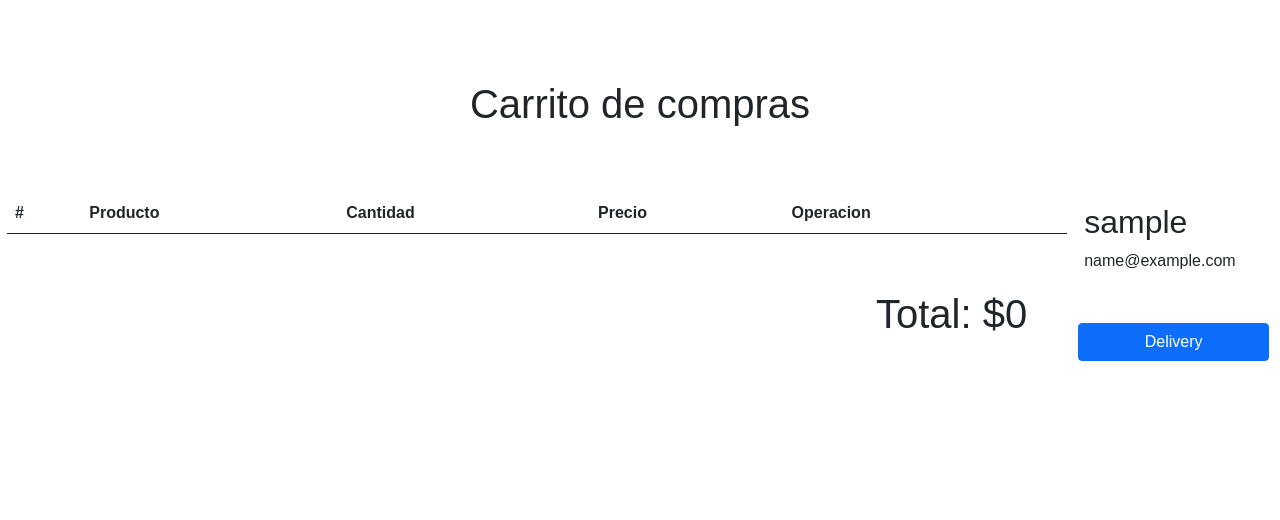
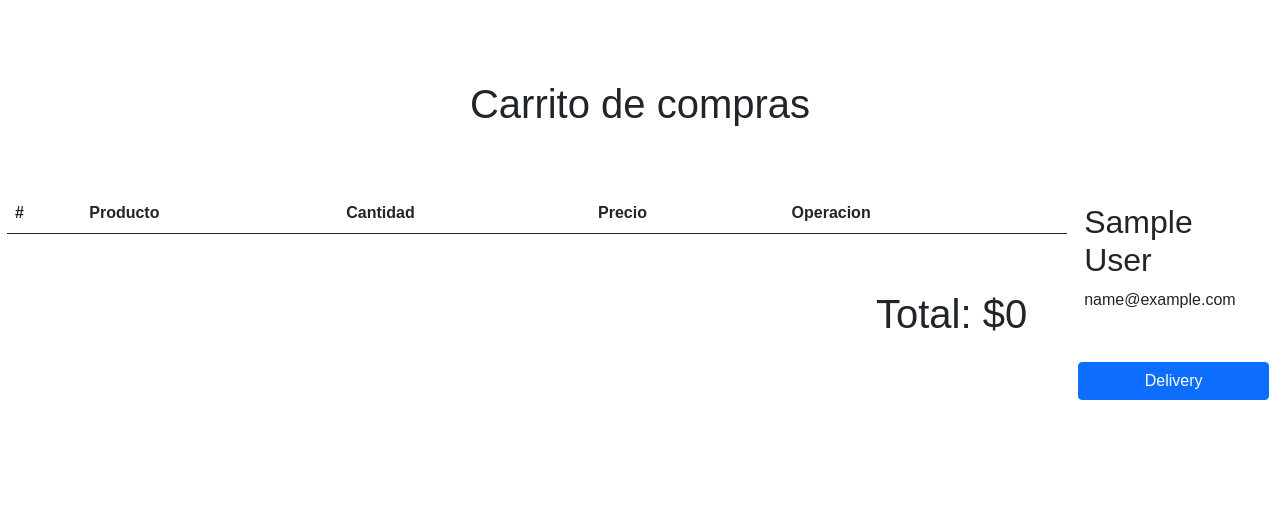
Before and after one commit to xJonathanMx/sitio, a Django app: page /carrito/ in a window 1280 px wide. Shown: the part 108-628 px from the top of the page. Run offline with Django 5.2, Linux system fonts and the light colour scheme; the visitor is signed in with stand-in values (Sample User, id 1); lists and menus that the app fills with data are empty; some libraries are stand-ins or nearby versions.

Commit message:
solucionando-detallles

```diff
--- a/aplicacion/templates/aplicacion/carrito.html
+++ b/aplicacion/templates/aplicacion/carrito.html
@@ -46,7 +46,9 @@
                 <li class="active"><a href="{% url "carrito" %}">Carrito</a></li>
                 {% if user.is_authenticated %}
                 <li> {{ user.username }}</li>
-                <li><a href="{% url "admins"%}">Admin</a></li>
+                {% if user.is_staff %}
+                  <li><a href="{% url "admins"%}">Admin</a></li>
+                {% endif %}
                     <li><a href="{% url 'logout' %}">Cerrar sesión</a></li>
                 {% else %}
                     <li><a href="{% url 'login' %}">Login</a></li>
@@ -111,7 +113,7 @@
 
       <div class="contenedor-datos">
         <div class="datos-personales">
-          <h2 class="nombre-usuario">{{user.username}}</h2>
+          <h2 class="nombre-usuario">{{user.first_name}} {{user.last_name}}</h2>
           <p class="correo">{{user.email}}</p>
         </div>
 
--- a/aplicacion/templates/aplicacion/carta.html
+++ b/aplicacion/templates/aplicacion/carta.html
@@ -26,7 +26,9 @@
                     <li><a href="{% url "pedidos"%}">Mis Pedidos</a></li>
                     <li><a href="{% url "carrito" %}">Carrito</a></li>
                     <li> {{ user.username }}</li>
-                    <li><a href="{% url "admins"%}">Admin</a></li>
+                    {% if user.is_staff %}
+                        <li><a href="{% url "admins"%}">Admin</a></li>
+                    {% endif %}
                     <li><a href="{% url 'logout' %}">Cerrar sesión</a></li>
                 {% else %}
                     <li><a href="{% url 'login' %}">Login</a></li>
--- a/aplicacion/templates/aplicacion/pedidos.html
+++ b/aplicacion/templates/aplicacion/pedidos.html
@@ -48,6 +48,7 @@
                         <th>Total</th>
                         <th>Estado</th>
                         <th>Operacion</th>
+                        <th></th>
 
                     </tr>
                 </thead>
@@ -58,7 +59,6 @@
                         <tr>
                             <td>{{p.Cantidad.producto }}</td>
                             <td>{{ p.Cantidad.cant_producto}}</td>
-                            <td>{{p.Cantidad.cant_producto}}</td>
                             <td>{{ p.fecha_pedido }}</td>
                             <td>{{ p.precio_total }}</td>
                             <td>
--- a/aplicacion/views.py
+++ b/aplicacion/views.py
@@ -165,6 +165,7 @@ def carrito(request):
     formulario=DeliveryForm()
     productos = Producto.objects.filter(id_producto__in=[item['id_producto'] for item in lista_productos_carrito])
     productos_carrito = []
+
 
     for producto in productos:
         for item in lista_productos_carrito:
```
